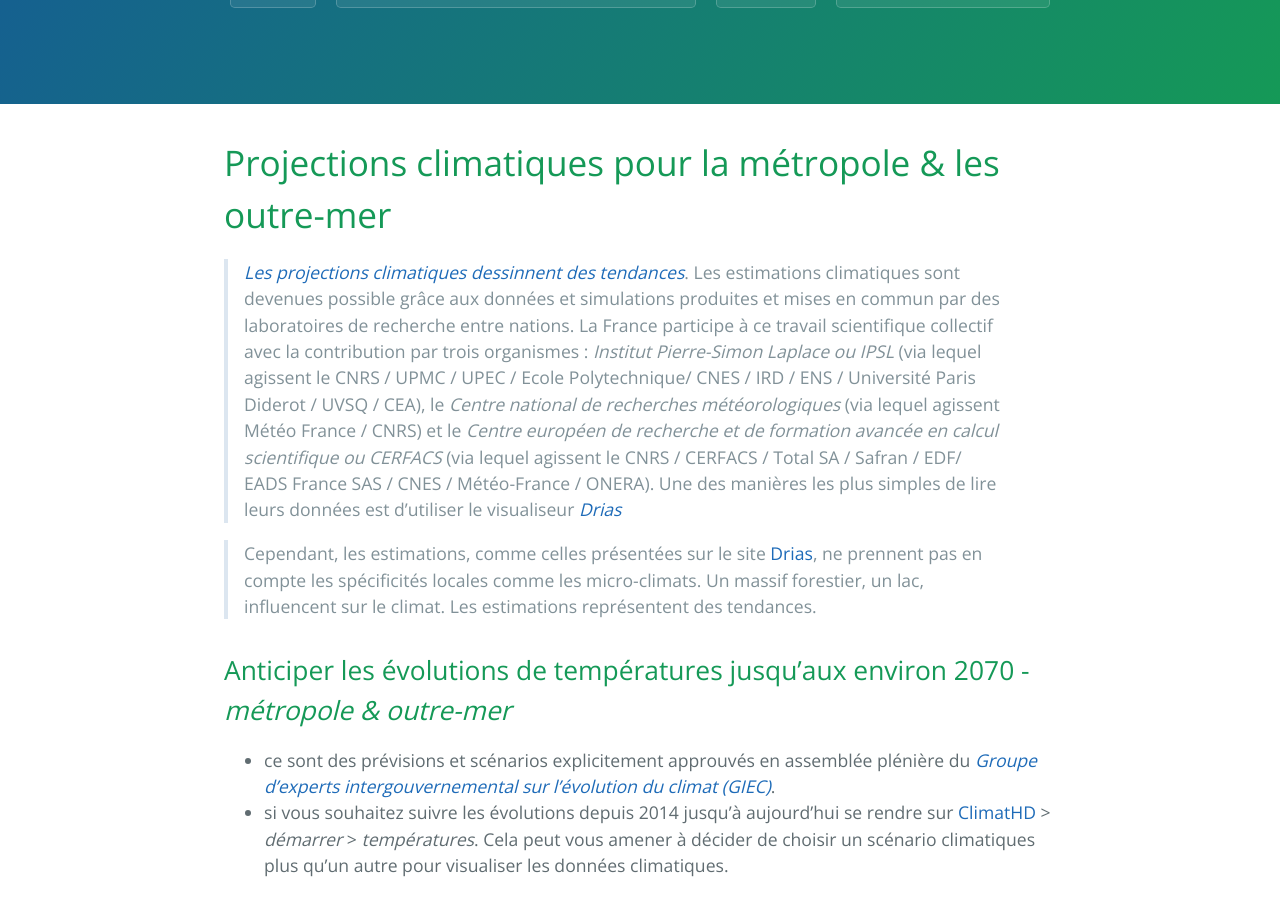
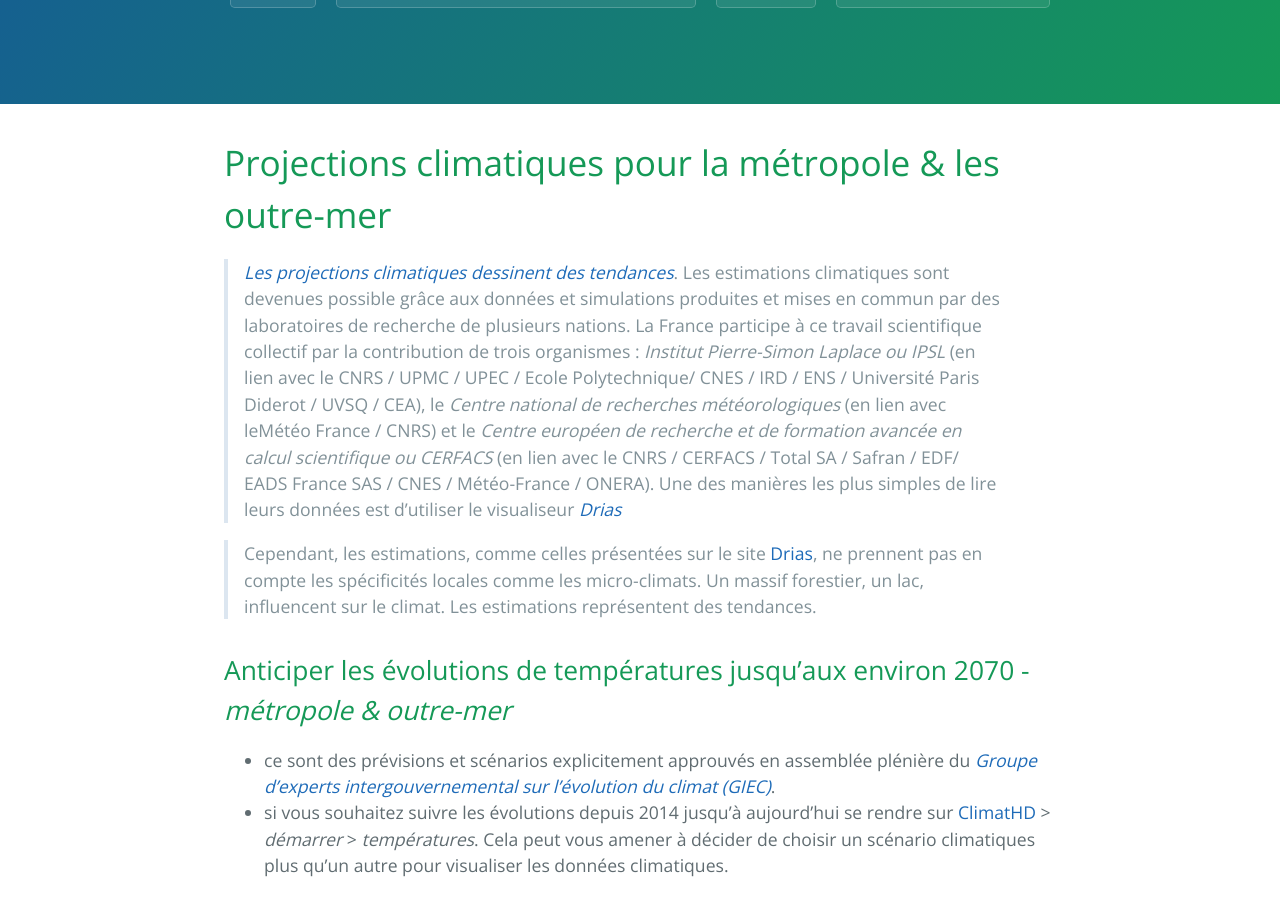
Before and after one commit to secheresses/Ancien-site, a Jekyll site: the page built from pages/donnees.md, in a window 1280 px wide and 900 px high, scrolled down 387 px. Built offline with Jekyll 4.4.1, drawn with Linux system fonts in a browser that asks for light colours.

Commit message:
Update donnees.md

```diff
--- a/pages/donnees.md
+++ b/pages/donnees.md
@@ -8,7 +8,8 @@ permalink: /donnees
 Projections climatiques pour la métropole & les outre-mer
 ===
 
-> [*Les projections climatiques dessinnent des tendances*](http://www.climat-en-questions.fr/reponse/evolution-future/prevoir-meteo-prevoir-climat-par-olivier-talagrand). Les estimations climatiques sont devenues possible grâce aux données et simulations produites et mises en commun par des laboratoires de recherche entre nations. La France participe à ce travail scientifique collectif avec la contribution par trois organismes : *Institut Pierre-Simon Laplace ou IPSL* (via lequel agissent le CNRS / UPMC / UPEC / Ecole Polytechnique/ CNES / IRD / ENS / Université Paris Diderot / UVSQ / CEA), le *Centre national de recherches météorologiques* (via lequel agissent Météo France / CNRS) et le *Centre européen de recherche et de formation avancée en calcul scientifique ou CERFACS* (via lequel agissent le CNRS / CERFACS / Total SA / Safran / EDF/ EADS France SAS / CNES / Météo-France / ONERA).
+> [*Les projections climatiques dessinent des tendances*](http://www.climat-en-questions.fr/reponse/evolution-future/prevoir-meteo-prevoir-climat-par-olivier-talagrand). Les estimations climatiques sont devenues possible grâce aux données et simulations produites et mises en commun par des laboratoires de recherche de plusieurs nations.
+La France participe à ce travail scientifique collectif par la contribution de trois organismes : *Institut Pierre-Simon Laplace ou IPSL* (en lien avec le CNRS / UPMC / UPEC / Ecole Polytechnique/ CNES / IRD / ENS / Université Paris Diderot / UVSQ / CEA), le *Centre national de recherches météorologiques* (en lien avec leMétéo France / CNRS) et le *Centre européen de recherche et de formation avancée en calcul scientifique ou CERFACS* (en lien avec le CNRS / CERFACS / Total SA / Safran / EDF/ EADS France SAS / CNES / Météo-France / ONERA).
 Une des manières les plus simples de lire leurs données est d'utiliser le visualiseur [*Drias*](http://drias-climat.fr/)
 
 > Cependant, les estimations, comme celles présentées sur le site [Drias](http://drias-climat.fr), ne prennent pas en compte les spécificités locales comme les micro-climats. Un massif forestier, un lac, influencent sur le climat. Les estimations représentent des tendances.
```
